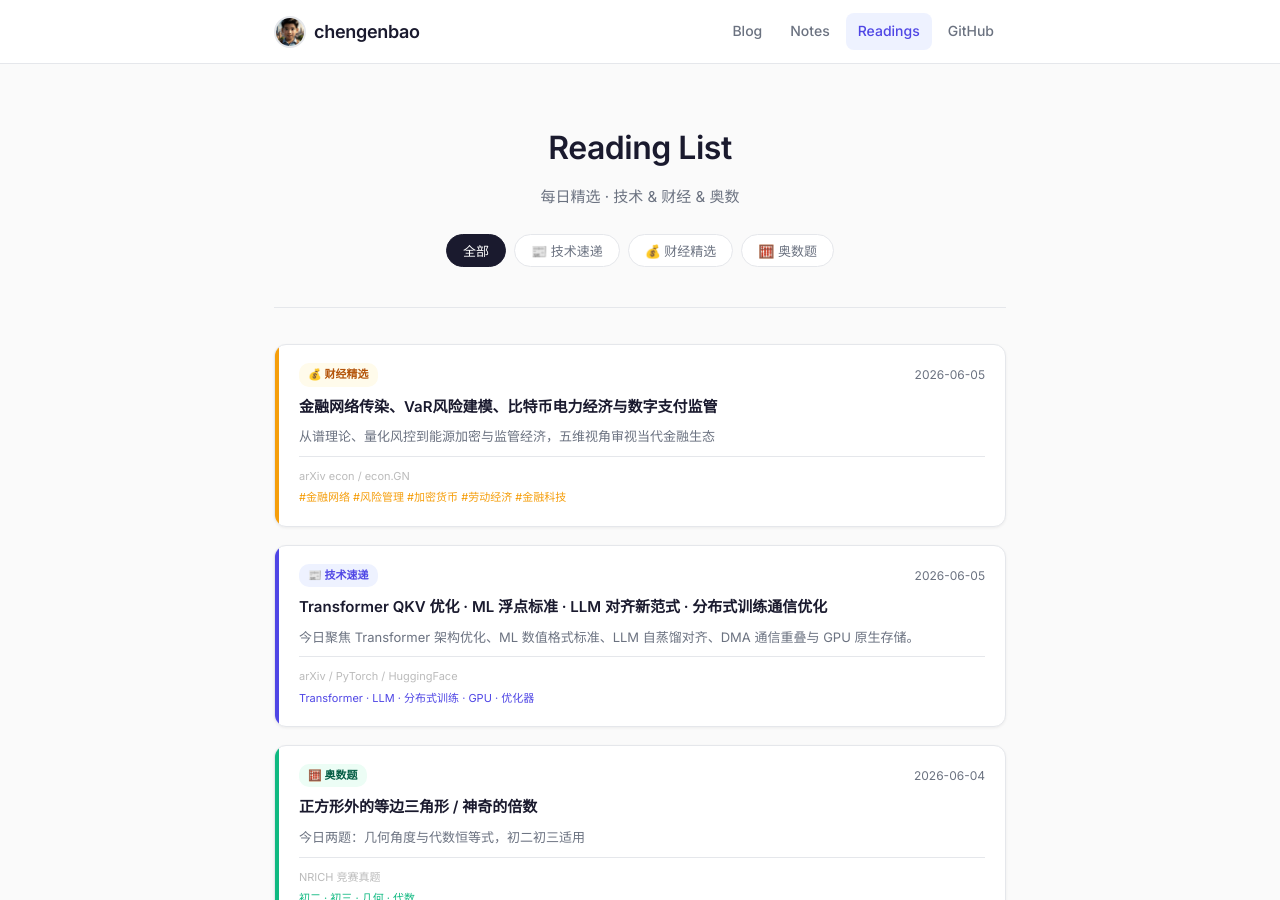
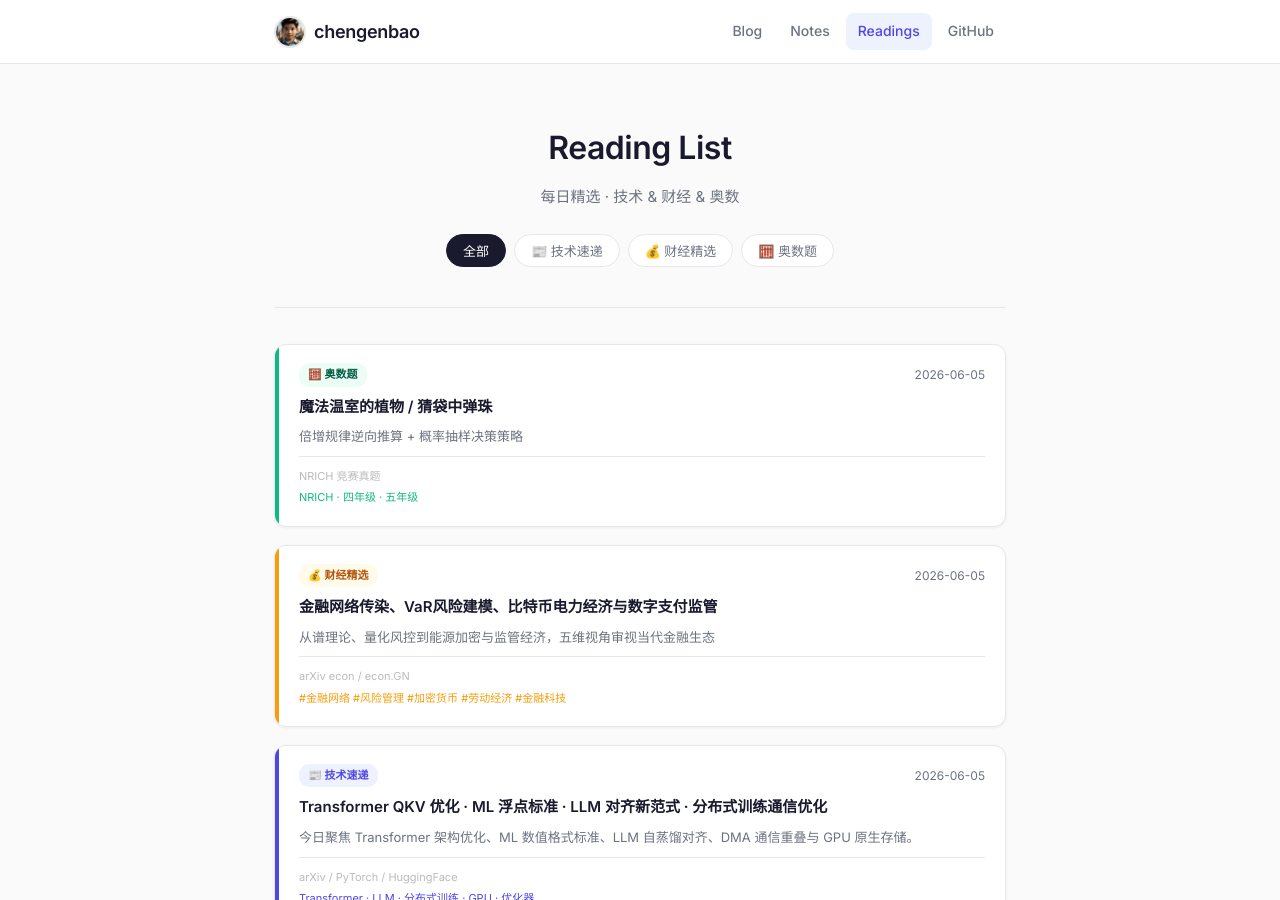
Before and after one commit to chengenbao/chengenbao.github.io, a Jekyll site: the page built from reading-list/index.md, in a window 1280 px wide and 900 px high. Built offline with Jekyll 4.4.1, drawn with Linux system fonts in a browser that asks for light colours.

Commit message:
add math card 2026-06-05

```diff
--- a/reading-list/index.md
+++ b/reading-list/index.md
@@ -18,6 +18,7 @@
   </div>
 
   <div class="rl-grid">
+<a class="rl-card math" href="/reading-list/2026-06-05-math/"><div class="rl-accent"></div><div class="rl-body"><div class="rl-top"><span class="rl-badge math">🧮 奥数题</span><time>2026-06-05</time></div><h2>魔法温室的植物 / 猜袋中弹珠</h2><p>倍增规律逆向推算 + 概率抽样决策策略</p><div class="rl-meta"><span class="rl-source">NRICH 竞赛真题</span><span class="rl-tags">NRICH · 四年级 · 五年级</span></div></div></a>
 <a class="rl-card finance" href="/reading-list/2026-06-05-finance-daily/">
   <div class="rl-accent"></div>
   <div class="rl-body">
```
